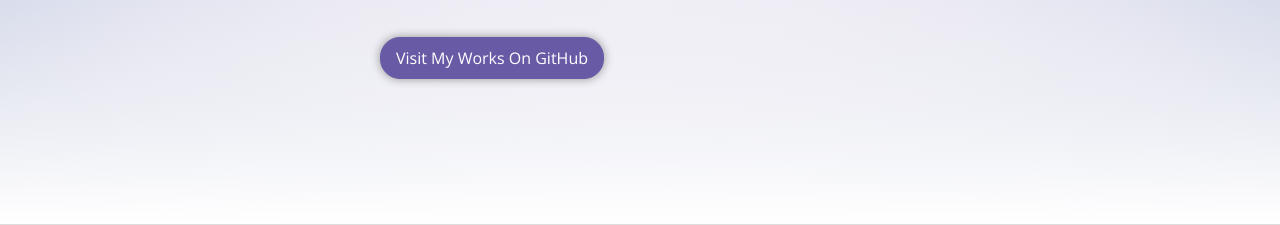
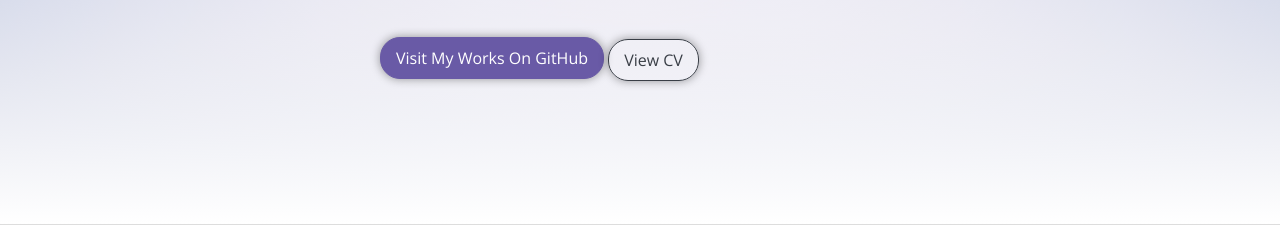
Before and after one commit to Abdullah-Omar-p/Portfolio, a plain HTML site: page index.html in a window 1280 px wide. Shown: the part 575-800 px from the top of the page. Drawn offline with nearby package versions, Linux system fonts and the light colour scheme; a web font is replaced by a local one.

Commit message:
new edition

```diff
--- a/index.html
+++ b/index.html
@@ -60,6 +60,10 @@
             <p class="header-subtitle">Laravel BackEnd Web Developer</p>
 
             <a href="https://github.com/Abdullah-Omar-p" class="btn btn-primary" target="_blank">Visit My Works On GitHub</a>
+            <button class="btn-rounded btn btn-outline-secondary mt-4 ms-2"
+                onclick="window.open('AbdullahOmarCv (2).pdf', '_blank')">
+                View CV
+            </button>
         </div>
     </header><!-- end of page header -->
 <br>
```
